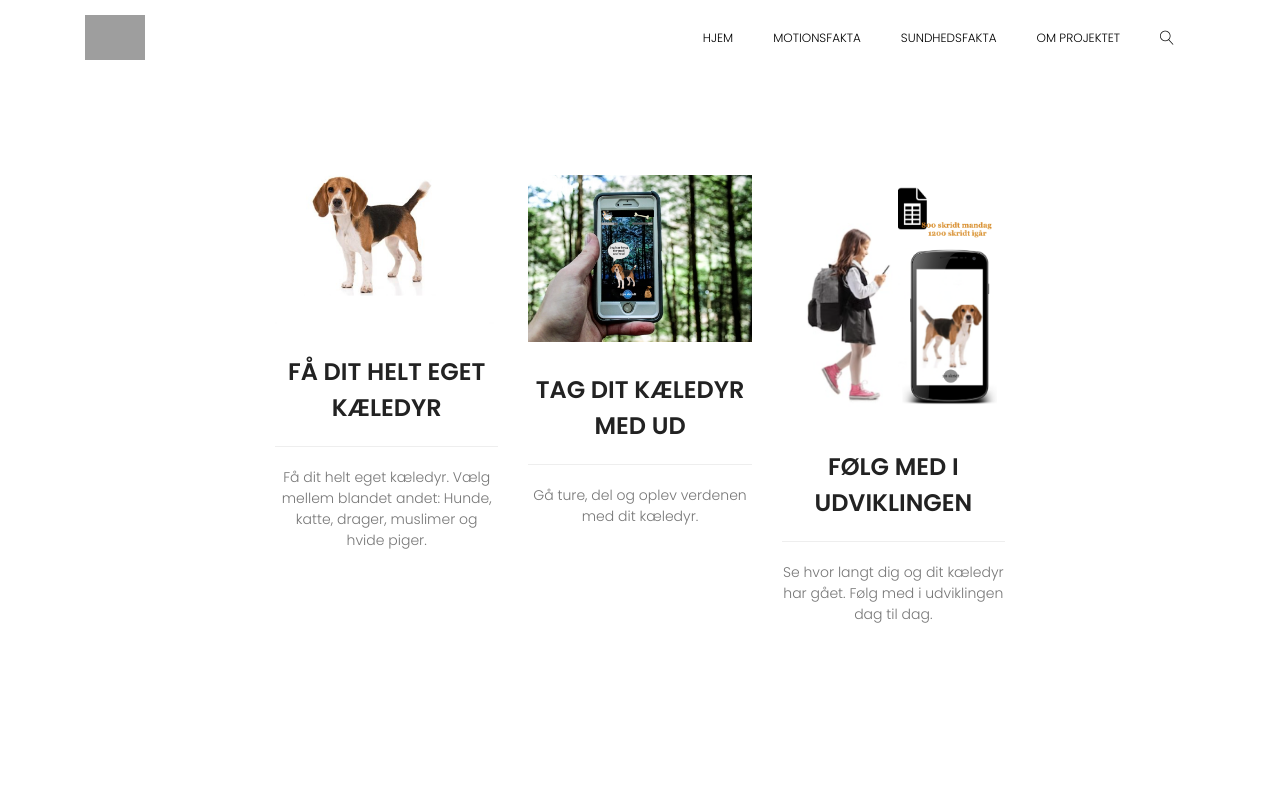
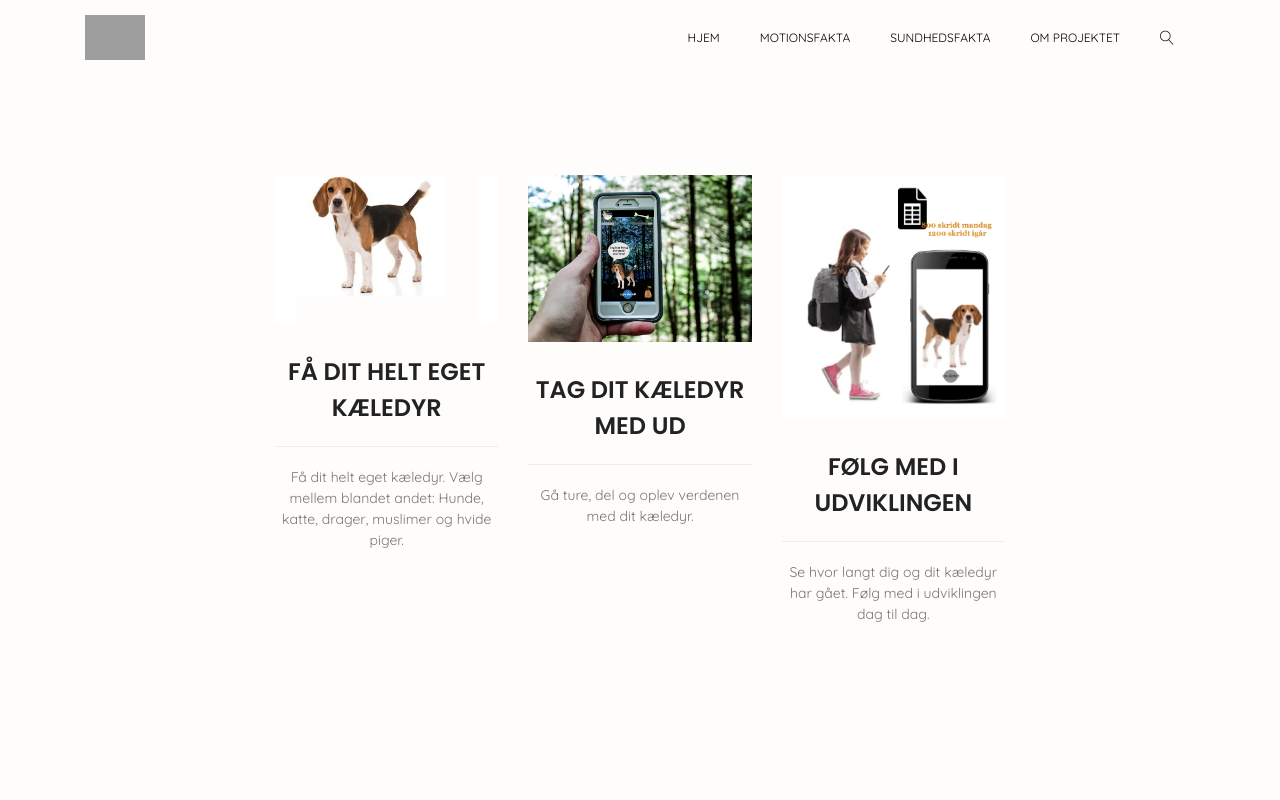
Before and after one commit to pernillemadsen/3rd_semester, a PHP site: the page made by html/forside(alt).html in a window 1280 px wide. Run offline with PHP 8.4, Linux system fonts and the light colour scheme; some libraries are stand-ins or nearby versions; grey boxes are pictures that could not be loaded.

Commit message:
Farver og skrifttyper
Farver og skrifttyper ændret.
Farverne bliver ændret igen når footeren er på

```diff
--- a/css/Sundhedsfakta.css
+++ b/css/Sundhedsfakta.css
@@ -7,9 +7,9 @@
 .Sundhedsfakta_div {
     max-width: 70%;
     margin: auto;
-    background: white;
+
     padding: 1px;
-    background-color: gainsboro;
+
     font-family: Georgia, serif
 
 }
@@ -34,7 +34,7 @@
 
 .tekstboks_Sundhedsfakta{
     border: 2px solid black;
-    background-color: white;
+
     padding: 10px;
     font-display: block;
 
--- a/css/main.css
+++ b/css/main.css
@@ -1,3 +1,6 @@
+@import url('https://fonts.googleapis.com/css?family=Poppins');
+@import url('https://fonts.googleapis.com/css?family=Quicksand');
+
 /*--------------------------- Color variations ----------------------*/
 
 /* Medium Layout: 1280px */
@@ -47,12 +50,18 @@
 
 body {
     color: #777777;
-    font-family: "Poppins", sans-serif;
+    background-color: rgba(255, 228, 181, 0.05);
+    font-family: "Quicksand", sans-serif;
     font-size: 14px;
     font-weight: 300;
     line-height: 1.5em;
     position: relative;
     overflow: auto;
+}
+
+/* farv søg tegn ??*/
+.lnr lnr-magnifier{
+    color: #FF7F50;
 }
 
 ol,
@@ -1009,13 +1018,13 @@ th {
 }
 
 .default-header nav .main-menu a:hover {
-    color: #00ff8c;
+    color: #FF7F50;
 }
 
 .default-header nav .mobile-btn {
     display: none;
     font-size: 36px;
-    color: rgba(255, 255, 255, 0.5);
+    color: #FF7F50;
 }
 
 @media (max-width: 767px) {
@@ -1029,7 +1038,7 @@ th {
         position: absolute;
         top: 40px;
         right: 0;
-        background: #4a4fad;
+        background: #AAD8E6;
         padding: 30px 20px;
     }
     .default-header .main-menu a {
@@ -1097,7 +1106,7 @@ th {
 
 .search-field input {
     line-height: 60px;
-    background: black;
+    background: #ADD8E6;
     width: 600px;
     border: none;
     color: white;
@@ -1135,7 +1144,7 @@ th {
 }
 
 .search-field .search-submit span {
-    color: #fff;
+    color: #FF7F50;
 }
 
 .header-social {
--- a/html/master.html
+++ b/html/master.html
@@ -15,7 +15,7 @@
     <!--<link rel="stylesheet" type="text/css" href="../css/master.css">-->
     <script type="text/javascript" src="../js/loader.js"></script>
     <!--<script type="text/javascript" src="../js/toggler.js"></script>-->
-
+    <script src="../css/css.css"></script>
 
 
 </head>
```
